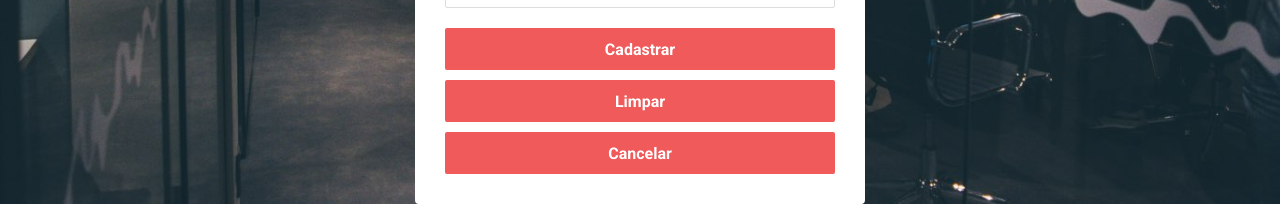
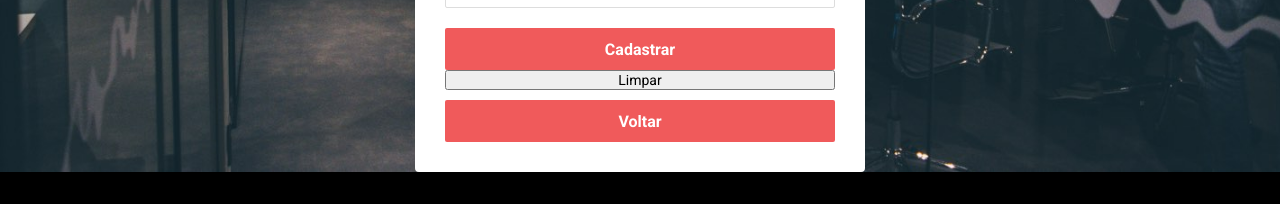
Before and after one commit to diego64/SemanaOmniStack9.0, a React (Create React App) app in the folder frontend/: page /new in a window 1280 px wide. Shown: the part 639-843 px from the top of the page. After the commit the page ends 811 px from the top, so only its background shows below. Built offline with nearby package versions, Linux system fonts and the light colour scheme.

Commit message:
Nova brach

```diff
--- a/frontend/src/App.css
+++ b/frontend/src/App.css
@@ -125,7 +125,7 @@ body, input, button {
   background: #E14F50;
 }
 
-.content button.btnLimpar {
+.content button.btnLimparCamposNew{
   margin-top: 10px;
   border: 0;
   border-radius: 2px;
--- a/frontend/src/pages/New/index.js
+++ b/frontend/src/pages/New/index.js
@@ -78,7 +78,7 @@ export default function New( { history } ) {
             <button type="reset" value="limpar"className="btnLimpar">Limpar</button>
 
             <Link to="/dashboard">
-            <button className="btnCancelar">Cancelar</button>
+            <button className="btnCancelar">Voltar</button>
             </Link>
 
 
```
